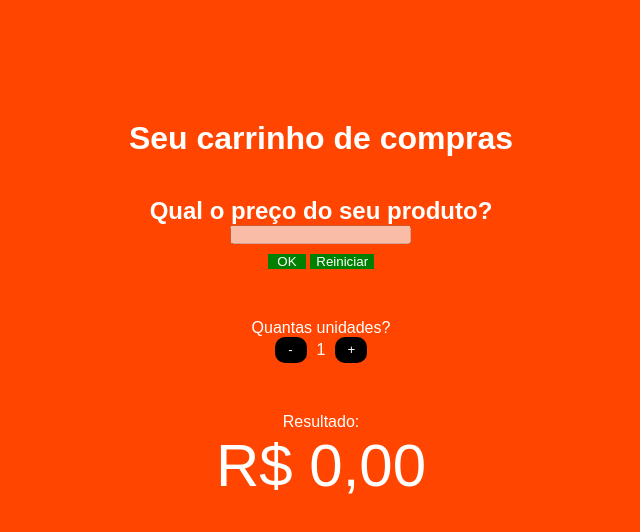
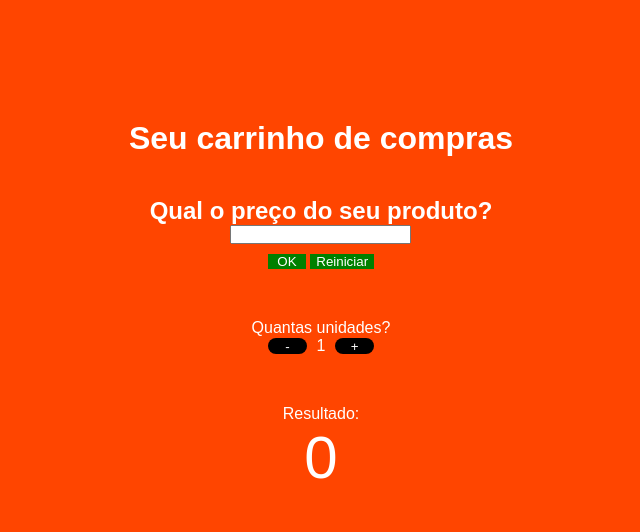
Before and after one commit to karinemso/ShoppingSimulator, a plain HTML site: page index.html in a window 1280 px wide. Shown: the whole page, without its empty margins (319-959 px from the left). Drawn offline with Linux system fonts and the light colour scheme.

Commit message:
Fixed up

```diff
--- a/script.js
+++ b/script.js
@@ -9,8 +9,7 @@ let clear = document.querySelector(".clear")
 let innerPrice = price.innerText
 console.log(btnAdd)
 
-
-if (localStorage) {
+if (localStorage.length >= 1) {
     var armazenamento = localStorage.getItem('preco')
     priceInput.value = armazenamento
     priceInput.disabled = true
--- a/style.css
+++ b/style.css
@@ -61,8 +61,8 @@ main {
 .dec, .inc {
 	background: black;
 	color: white;
-	width: 4vh;
-	height: 2vw;
+	width: 3vw;
+	height: 2vh;
 	border: none;
 	border-radius: 10px;
 }
```
